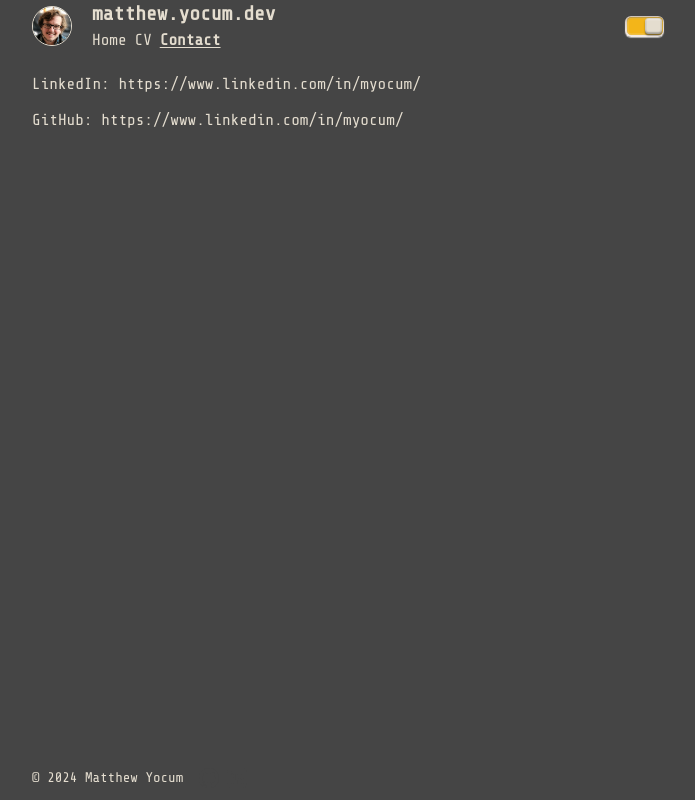
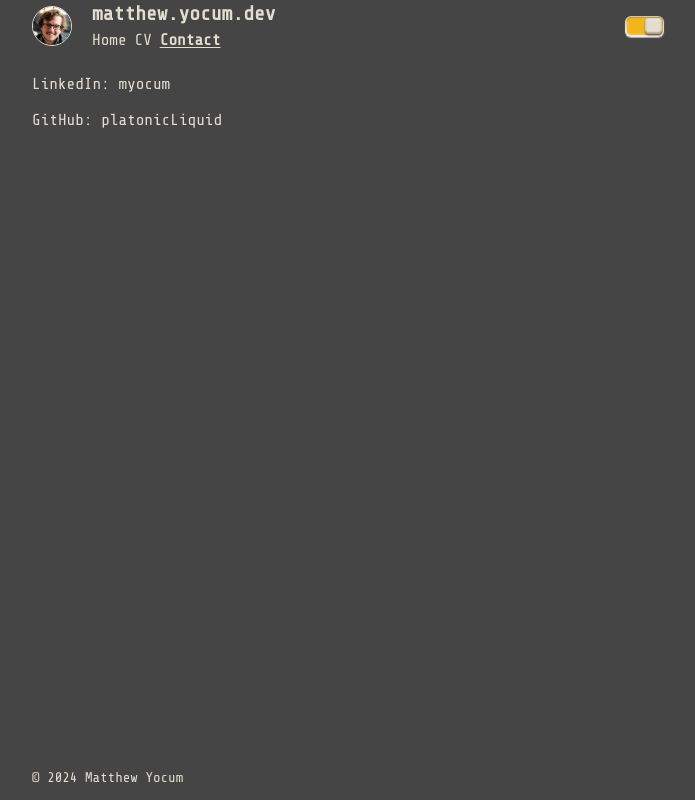
Before and after one commit to platonicLiquid/personal-website, a React (Vite) app in the folder my-website/: page /contact in a window 1280 px wide. Shown: the whole page, without its empty margins (288-983 px from the left). Built offline with nearby package versions, Linux system fonts and the light colour scheme.

Commit message:
Contact fixes.

```diff
--- a/my-website/src/pages/Contact.mdx
+++ b/my-website/src/pages/Contact.mdx
@@ -1,3 +1,3 @@
-LinkedIn: <a href="https://www.linkedin.com/in/myocum/" target="blank">https://www.linkedin.com/in/myocum/</a>
+LinkedIn: <a href="https://www.linkedin.com/in/myocum/" target="blank">myocum</a>
 
-GitHub: <a href="https://www.linkedin.com/in/myocum/" target="blank">https://www.linkedin.com/in/myocum/</a>
+GitHub: <a href="https://github.com/platonicLiquid/" target="blank">platonicLiquid</a>
```
